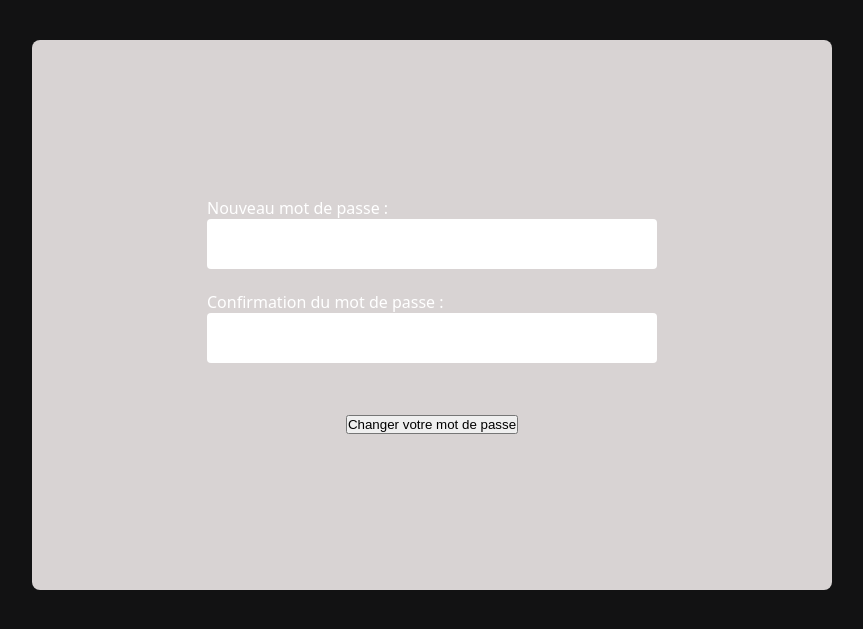
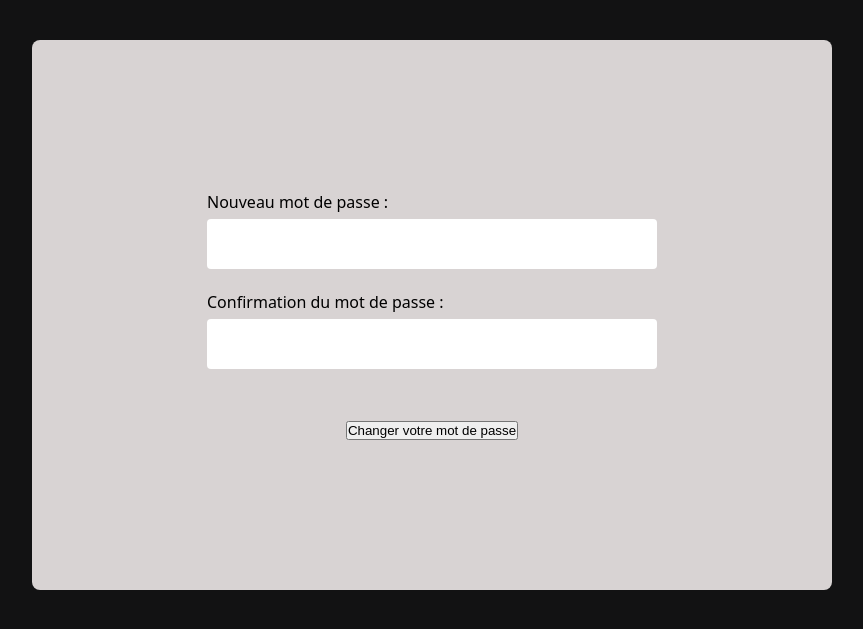
Before and after one commit to SAEDeuxiemeA/SAEdeuxiemeA, a PHP site: page /application/vue/ViewMDP.php in a window 1280 px wide. Shown: the part 112-741 px from the top of the page, without its empty margins (208-1071 px from the left). Run offline with PHP 8.4, Linux system fonts and the light colour scheme.

Commit message:
feat(feature/CSS) : modification du CSS de la page mdp ainsi que de sa vue

```diff
--- a/application/CSS/mdp.css
+++ b/application/CSS/mdp.css
@@ -61,6 +61,14 @@ form input::placeholder {
     display: flex;
     justify-content: center;
     margin-top: 30px;
+}
+
+form label {
+    display: block;
+    color: #000000;
+    font-size: 1rem;
+    margin-bottom: 6px;
+    font-weight: 500;
 }
 
 .btn-submit {
--- a/application/vue/ViewMDP.php
+++ b/application/vue/ViewMDP.php
@@ -5,13 +5,13 @@
 <main>
     <form method="POST" action="">
         <div class="form-group">
-            <label for="newPassword">Nouveau mot de passe :</label>
+            <label for="newPassword" class="form label">Nouveau mot de passe :</label>
             <input
                     type="password" id="newPassword" name="newPassword">
         </div>
 
         <div class="form-group">
-            <label for="confirmPassword">Confirmation du mot de passe :</label>
+            <label for="confirmPassword" class="form label">Confirmation du mot de passe :</label>
             <input type="password" id="confirmPassword" name="confirmPassword">
         </div>
 
```
